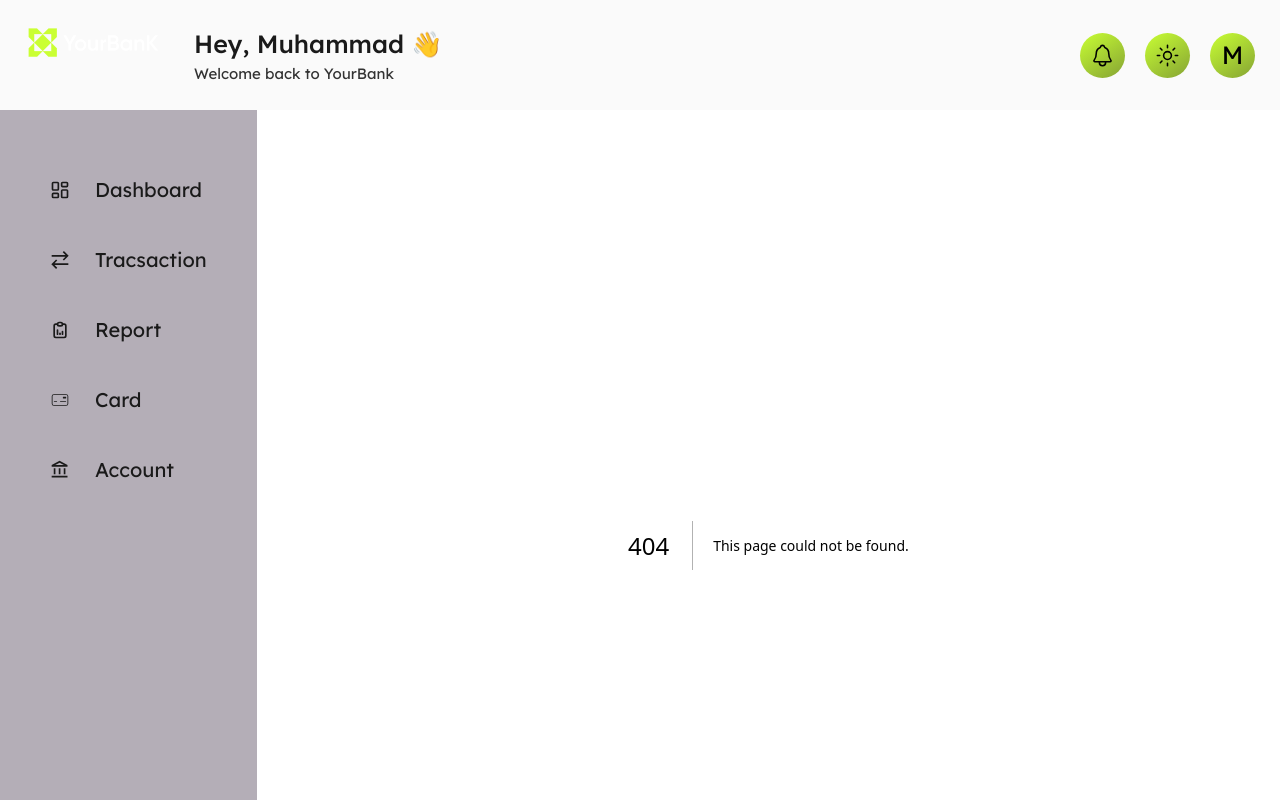
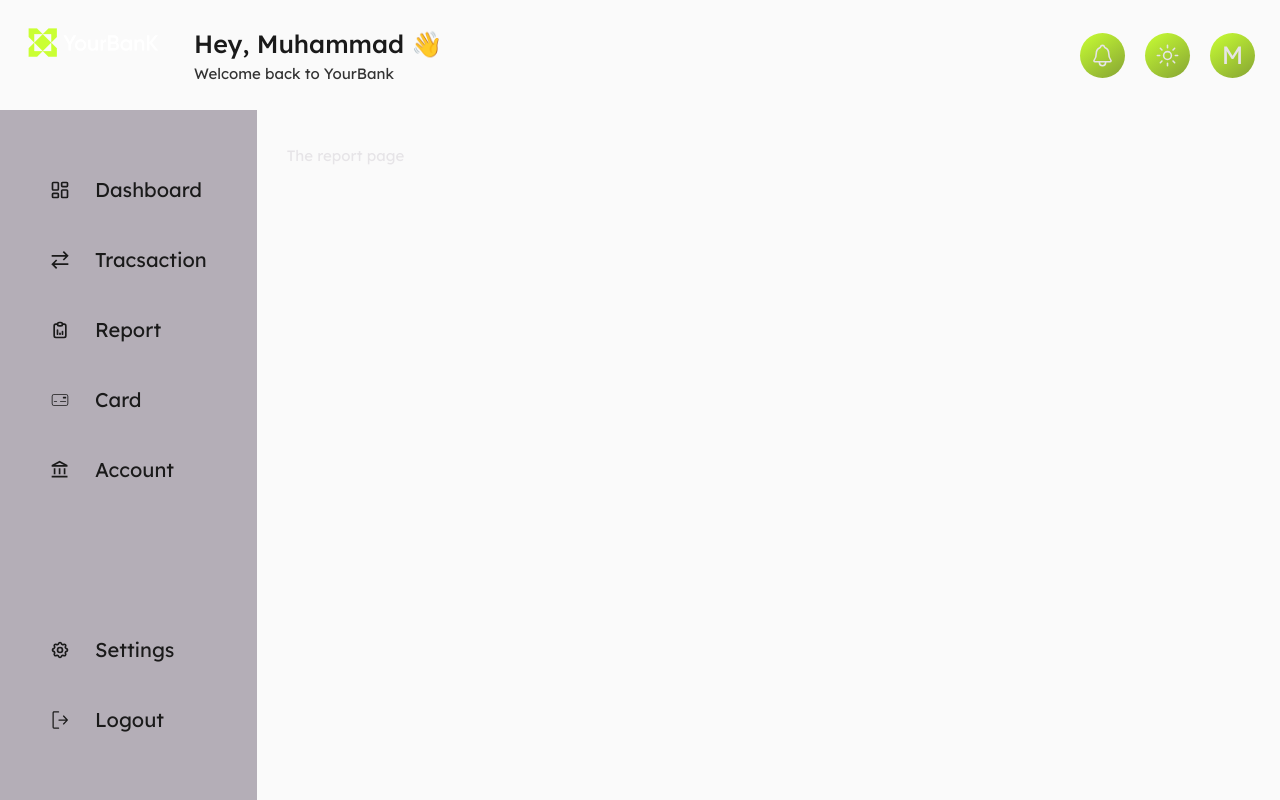
Before and after one commit to Muhammad0320/bank--f, a Next.js app: page /reports in a window 1280 px wide. Before the commit this address had no page. Shown: the top 800 px of the page. Built offline with nearby package versions, Linux system fonts and the light colour scheme.

Commit message:
chore:  add page ts

```diff
--- /dev/null
+++ b/src/app/(content)/reports/page.tsx
@@ -0,0 +1,7 @@
+import React from 'react';
+
+const Page: React.FC = () => {
+  return <div>The report page</div>;
+};
+
+export default Page;
```
